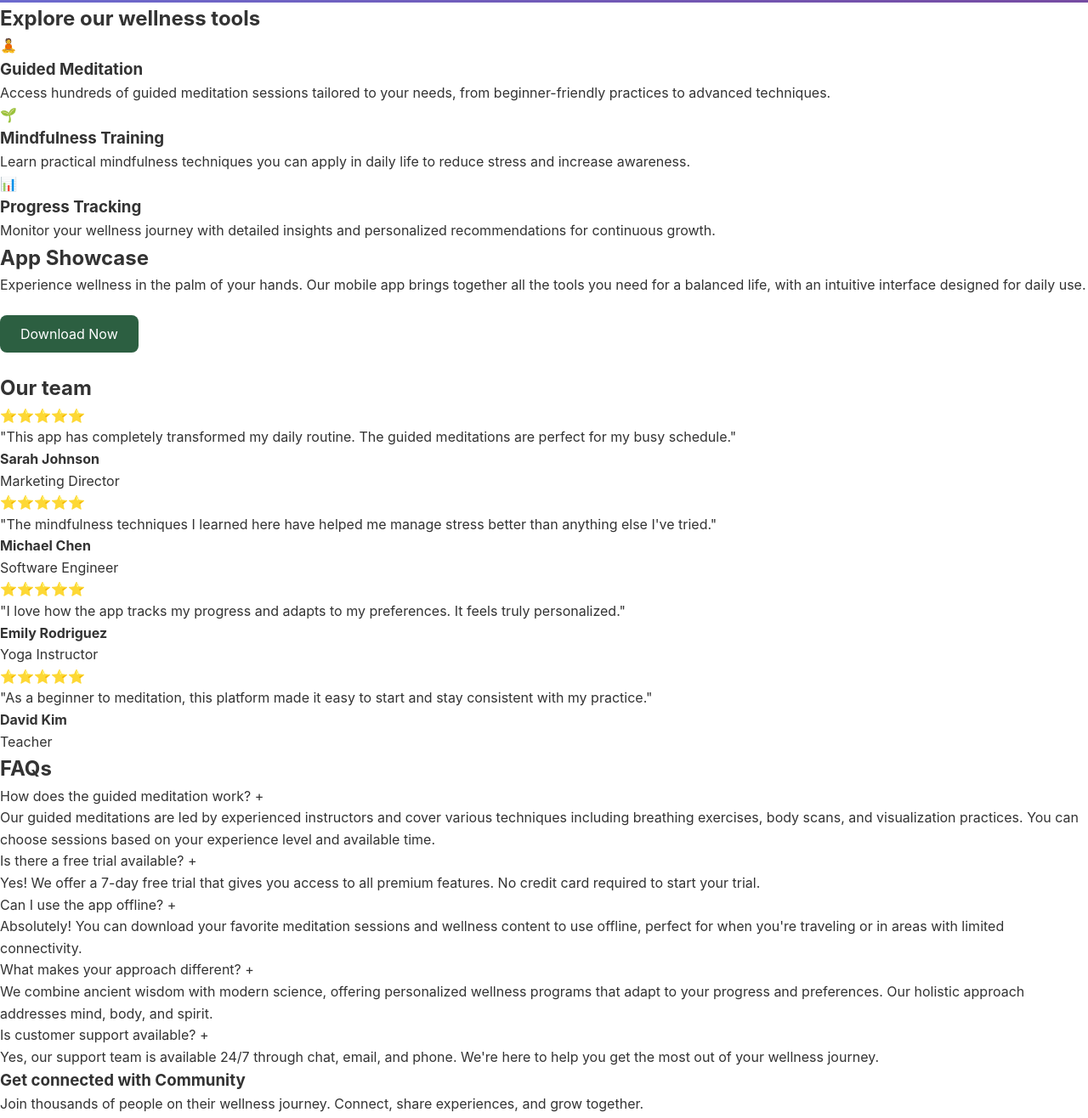
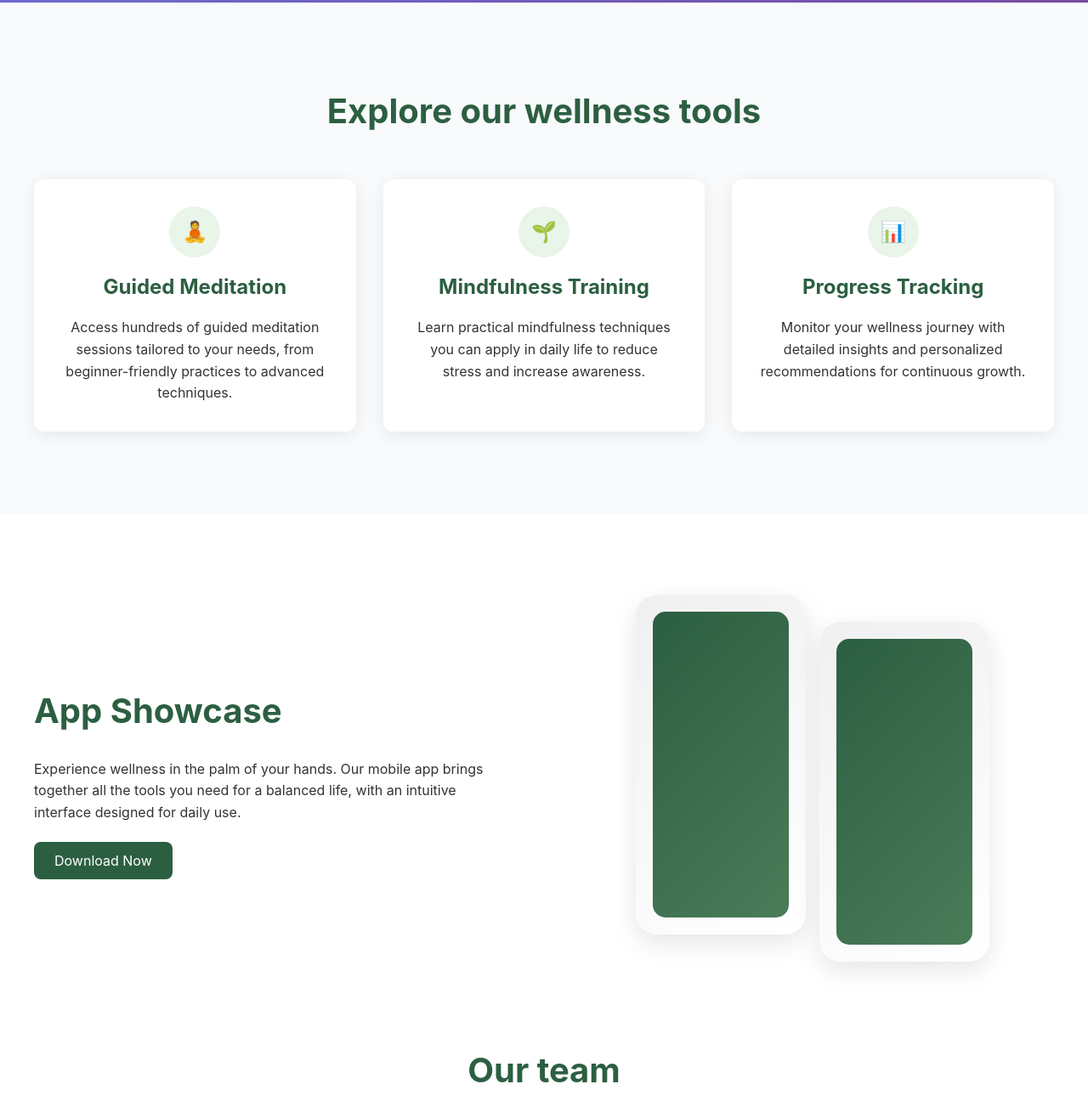
Before and after one commit to Njihia097/mindspace-landing-page, a plain HTML site: page index.html in a window 1280 px wide. Shown: the part 797-2113 px from the top of the page at 85% size. Drawn offline with Linux system fonts and the light colour scheme.

Commit message:
mid-section styling

```diff
--- a/style.css
+++ b/style.css
@@ -151,3 +151,107 @@ body {
     background: white;
     color: #333;
 }
+
+ /* Wellness Tools Section */
+.wellness-tools {
+    padding: 6rem 2rem;
+    background: #f8fafc;
+}
+
+.container {
+    max-width: 1200px;
+    margin: 0 auto;
+}
+
+.section-title {
+    text-align: center;
+    font-size: 2.5rem;
+    margin-bottom: 3rem;
+    color: #2c5f41;
+}
+
+.tools-grid {
+    display: grid;
+    grid-template-columns: repeat(auto-fit, minmax(350px, 1fr));
+    gap: 2rem;
+}
+
+.tool-card {
+    background: white;
+    padding: 2rem;
+    border-radius: 12px;
+    box-shadow: 0 4px 20px rgba(0,0,0,0.08);
+    transition: all 0.3s ease;
+    text-align: center;
+}
+
+.tool-card:hover {
+    transform: translateY(-5px);
+    box-shadow: 0 10px 30px rgba(0,0,0,0.15);
+}
+
+.tool-icon {
+    width: 60px;
+    height: 60px;
+    background: #e8f5e8;
+    border-radius: 50%;
+    display: flex;
+    align-items: center;
+    justify-content: center;
+    margin: 0 auto 1rem;
+    font-size: 24px;
+}
+
+.tool-card h3 {
+    font-size: 1.5rem;
+    margin-bottom: 1rem;
+    color: #2c5f41;
+}
+
+/* App Showcase */
+.app-showcase {
+    padding: 6rem 2rem;
+    background: white;
+}
+
+.showcase-content {
+    display: grid;
+    grid-template-columns: 1fr 1fr;
+    gap: 4rem;
+    align-items: center;
+}
+
+.showcase-text h2 {
+    font-size: 2.5rem;
+    margin-bottom: 1.5rem;
+    color: #2c5f41;
+}
+
+.showcase-images {
+    display: flex;
+    gap: 1rem;
+    justify-content: center;
+}
+
+.phone-mockup {
+    width: 200px;
+    height: 400px;
+    background: linear-gradient(145deg, #f0f0f0, #ffffff);
+    border-radius: 25px;
+    box-shadow: 0 10px 30px rgba(0,0,0,0.1);
+    display: flex;
+    align-items: center;
+    justify-content: center;
+    position: relative;
+}
+
+.phone-mockup::before {
+    content: '';
+    position: absolute;
+    top: 20px;
+    left: 20px;
+    right: 20px;
+    bottom: 20px;
+    background: linear-gradient(135deg, #2c5f41, #4a7c59);
+    border-radius: 15px;
+}
```
